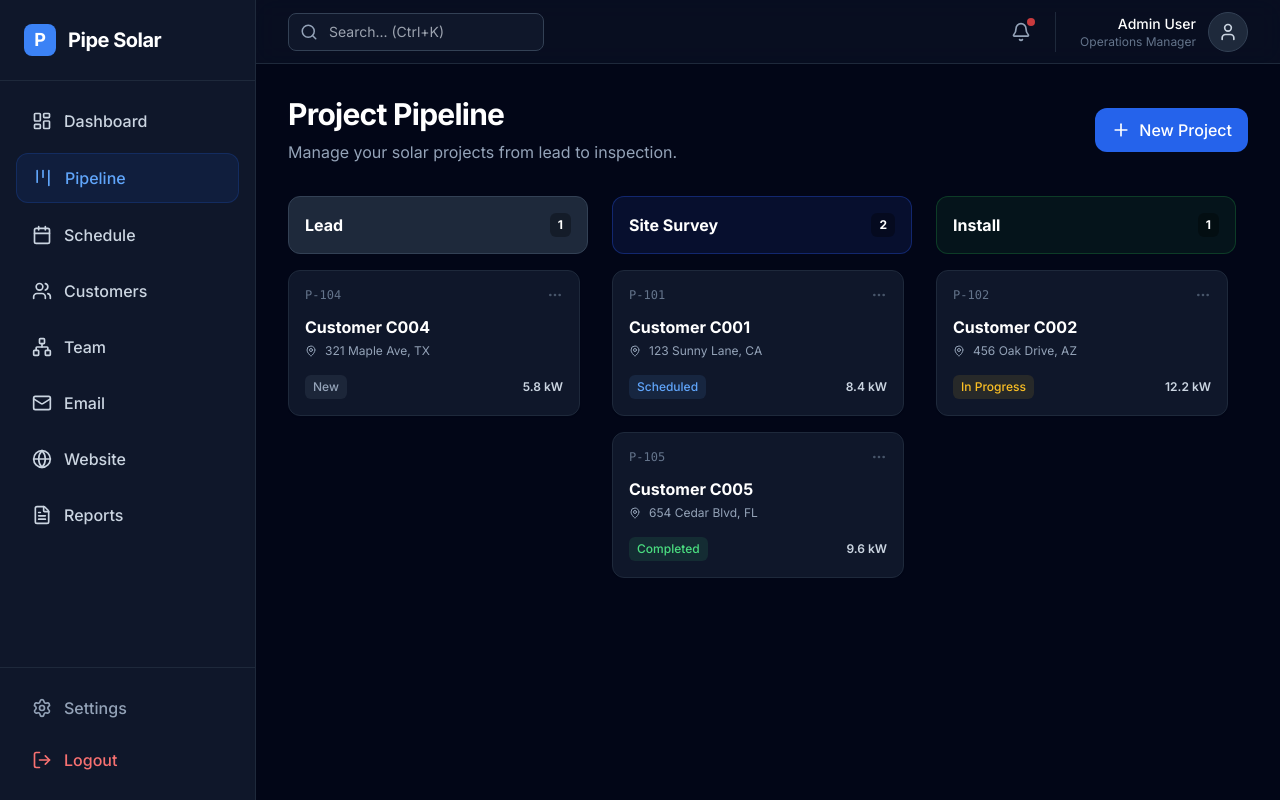
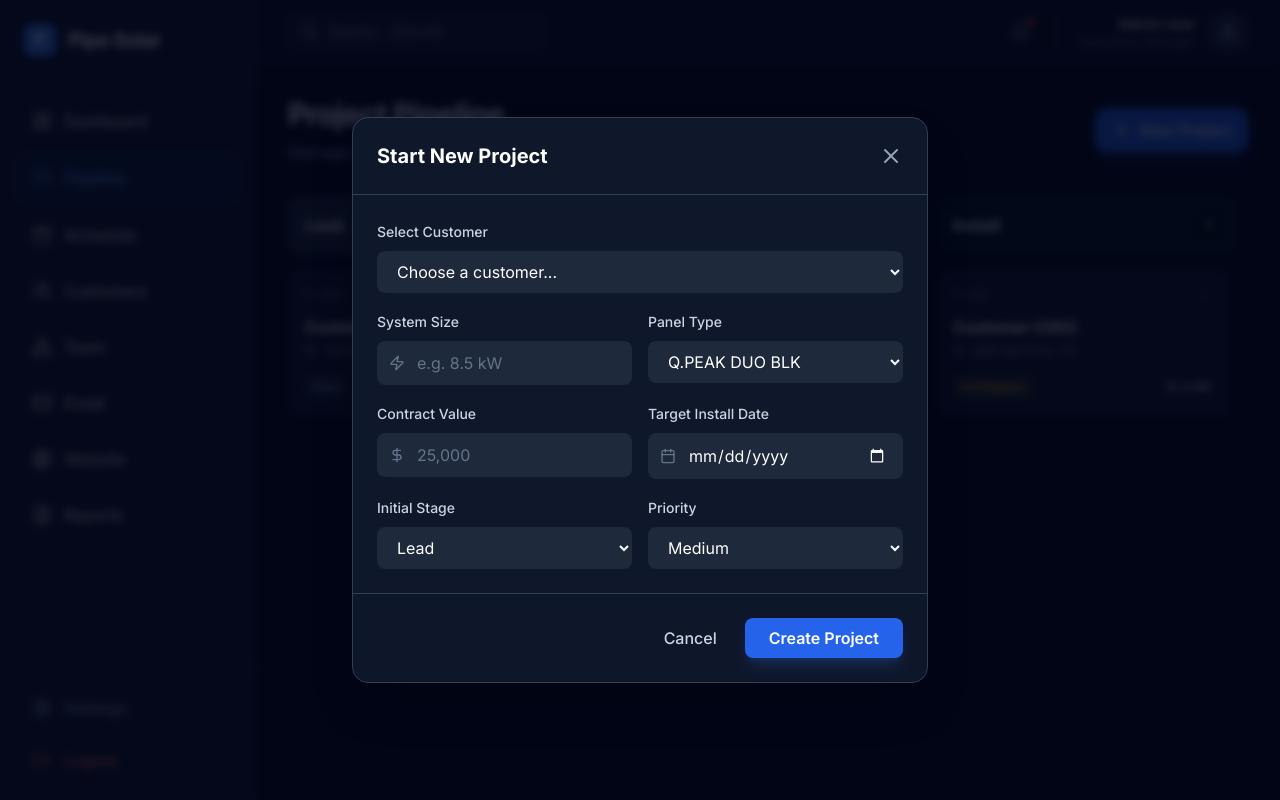
Before and after one commit to Ashuuniyal12/SolarCRM, a React (Vite) app in the folder client/: page /admin/pipeline in a window 1280 px wide. Both pictures are taken after a click on the button "New Project". Built offline with nearby package versions, Linux system fonts and the light colour scheme.

Commit message:
Add New Project Feature: Pipeline modal with customer selection

```diff
--- a/client/src/pages/admin/Pipeline.tsx
+++ b/client/src/pages/admin/Pipeline.tsx
@@ -1,7 +1,101 @@
-import { projects } from '../../data/mockData';
-import { MoreHorizontal, Plus, MapPin } from 'lucide-react';
+import { useState } from 'react';
+import { projects, customers } from '../../data/mockData';
+import { MoreHorizontal, Plus, MapPin, X, DollarSign, Zap, Calendar } from 'lucide-react';
+
+const NewProjectModal = ({ isOpen, onClose }: { isOpen: boolean; onClose: () => void }) => {
+    if (!isOpen) return null;
+
+    return (
+        <div className="fixed inset-0 z-50 flex items-center justify-center p-4 bg-slate-950/80 backdrop-blur-sm animate-in fade-in duration-200">
+            <div className="bg-slate-900 border border-slate-700 rounded-2xl w-full max-w-xl shadow-2xl overflow-hidden scale-100 animate-in zoom-in-95 duration-200">
+                <div className="p-6 border-b border-slate-700 flex justify-between items-center">
+                    <h2 className="text-xl font-bold text-white">Start New Project</h2>
+                    <button onClick={onClose} className="text-slate-400 hover:text-white transition-colors">
+                        <X size={24} />
+                    </button>
+                </div>
+
+                <div className="p-6 space-y-4">
+                    <div className="space-y-2">
+                        <label className="text-sm font-medium text-slate-300">Select Customer</label>
+                        <select className="w-full bg-slate-800 border-slate-700 rounded-lg py-2.5 px-4 text-white focus:ring-2 focus:ring-blue-500 focus:border-transparent outline-none transition-all">
+                            <option value="">Choose a customer...</option>
+                            {customers.map(c => (
+                                <option key={c.id} value={c.id}>{c.name} - {c.address}</option>
+                            ))}
+                        </select>
+                    </div>
+
+                    <div className="grid grid-cols-2 gap-4">
+                        <div className="space-y-2">
+                            <label className="text-sm font-medium text-slate-300">System Size</label>
+                            <div className="relative">
+                                <Zap className="absolute left-3 top-1/2 -translate-y-1/2 text-slate-500" size={16} />
+                                <input type="text" className="w-full bg-slate-800 border-slate-700 rounded-lg py-2.5 pl-10 pr-4 text-white focus:ring-2 focus:ring-blue-500 focus:border-transparent outline-none transition-all placeholder:text-slate-500" placeholder="e.g. 8.5 kW" />
+                            </div>
+                        </div>
+                        <div className="space-y-2">
+                            <label className="text-sm font-medium text-slate-300">Panel Type</label>
+                            <select className="w-full bg-slate-800 border-slate-700 rounded-lg py-2.5 px-4 text-white focus:ring-2 focus:ring-blue-500 focus:border-transparent outline-none transition-all">
+                                <option>Q.PEAK DUO BLK</option>
+                                <option>REC Alpha Pure</option>
+                                <option>Silfab Prime</option>
+                            </select>
+                        </div>
+                    </div>
+
+                    <div className="grid grid-cols-2 gap-4">
+                        <div className="space-y-2">
+                            <label className="text-sm font-medium text-slate-300">Contract Value</label>
+                            <div className="relative">
+                                <DollarSign className="absolute left-3 top-1/2 -translate-y-1/2 text-slate-500" size={16} />
+                                <input type="text" className="w-full bg-slate-800 border-slate-700 rounded-lg py-2.5 pl-10 pr-4 text-white focus:ring-2 focus:ring-blue-500 focus:border-transparent outline-none transition-all placeholder:text-slate-500" placeholder="25,000" />
+                            </div>
+                        </div>
+                        <div className="space-y-2">
+                            <label className="text-sm font-medium text-slate-300">Target Install Date</label>
+                            <div className="relative">
+                                <Calendar className="absolute left-3 top-1/2 -translate-y-1/2 text-slate-500" size={16} />
+                                <input type="date" className="w-full bg-slate-800 border-slate-700 rounded-lg py-2.5 pl-10 pr-4 text-white focus:ring-2 focus:ring-blue-500 focus:border-transparent outline-none transition-all [color-scheme:dark]" />
+                            </div>
+                        </div>
+                    </div>
+
+                    <div className="grid grid-cols-2 gap-4">
+                        <div className="space-y-2">
+                            <label className="text-sm font-medium text-slate-300">Initial Stage</label>
+                            <select className="w-full bg-slate-800 border-slate-700 rounded-lg py-2.5 px-4 text-white focus:ring-2 focus:ring-blue-500 focus:border-transparent outline-none transition-all">
+                                <option value="Lead">Lead</option>
+                                <option value="Site Survey">Site Survey</option>
+                                <option value="Design">Design</option>
+                            </select>
+                        </div>
+                        <div className="space-y-2">
+                            <label className="text-sm font-medium text-slate-300">Priority</label>
+                            <select className="w-full bg-slate-800 border-slate-700 rounded-lg py-2.5 px-4 text-white focus:ring-2 focus:ring-blue-500 focus:border-transparent outline-none transition-all">
+                                <option value="Medium">Medium</option>
+                                <option value="High">High</option>
+                                <option value="Low">Low</option>
+                            </select>
+                        </div>
+                    </div>
+                </div>
+
+                <div className="p-6 border-t border-slate-700 flex justify-end gap-3 bg-slate-900/50">
+                    <button onClick={onClose} className="px-4 py-2 text-slate-300 hover:text-white font-medium hover:bg-slate-800 rounded-lg transition-colors">
+                        Cancel
+                    </button>
+                    <button onClick={onClose} className="px-6 py-2 bg-blue-600 hover:bg-blue-500 text-white font-semibold rounded-lg shadow-lg shadow-blue-500/20 transition-all transform active:scale-95">
+                        Create Project
+                    </button>
+                </div>
+            </div>
+        </div>
+    );
+};
 
 const Pipeline = () => {
+    const [isModalOpen, setIsModalOpen] = useState(false);
     const stages = ['Lead', 'Site Survey', 'Install', 'Inspection'];
 
     const getProjectsByStage = (stage: string) => {
@@ -29,13 +123,16 @@ const Pipeline = () => {
     }
 
     return (
-        <div className="h-full flex flex-col">
+        <div className="h-full flex flex-col relative">
             <div className="flex items-center justify-between mb-8">
                 <div>
                     <h1 className="text-3xl font-bold text-white tracking-tight">Project Pipeline</h1>
                     <p className="text-slate-400 mt-2">Manage your solar projects from lead to inspection.</p>
                 </div>
-                <button className="bg-blue-600 hover:bg-blue-500 text-white font-medium px-4 py-2.5 rounded-xl flex items-center gap-2 transition-colors">
+                <button
+                    onClick={() => setIsModalOpen(true)}
+                    className="bg-blue-600 hover:bg-blue-500 text-white font-medium px-4 py-2.5 rounded-xl flex items-center gap-2 transition-colors shadow-lg shadow-blue-500/20"
+                >
                     <Plus size={20} /> New Project
                 </button>
             </div>
@@ -81,6 +178,8 @@ const Pipeline = () => {
                     ))}
                 </div>
             </div>
+
+            <NewProjectModal isOpen={isModalOpen} onClose={() => setIsModalOpen(false)} />
         </div>
     );
 };
```
Also changed, not shown: 1 other file (tests, documents, lock files or other folders).
